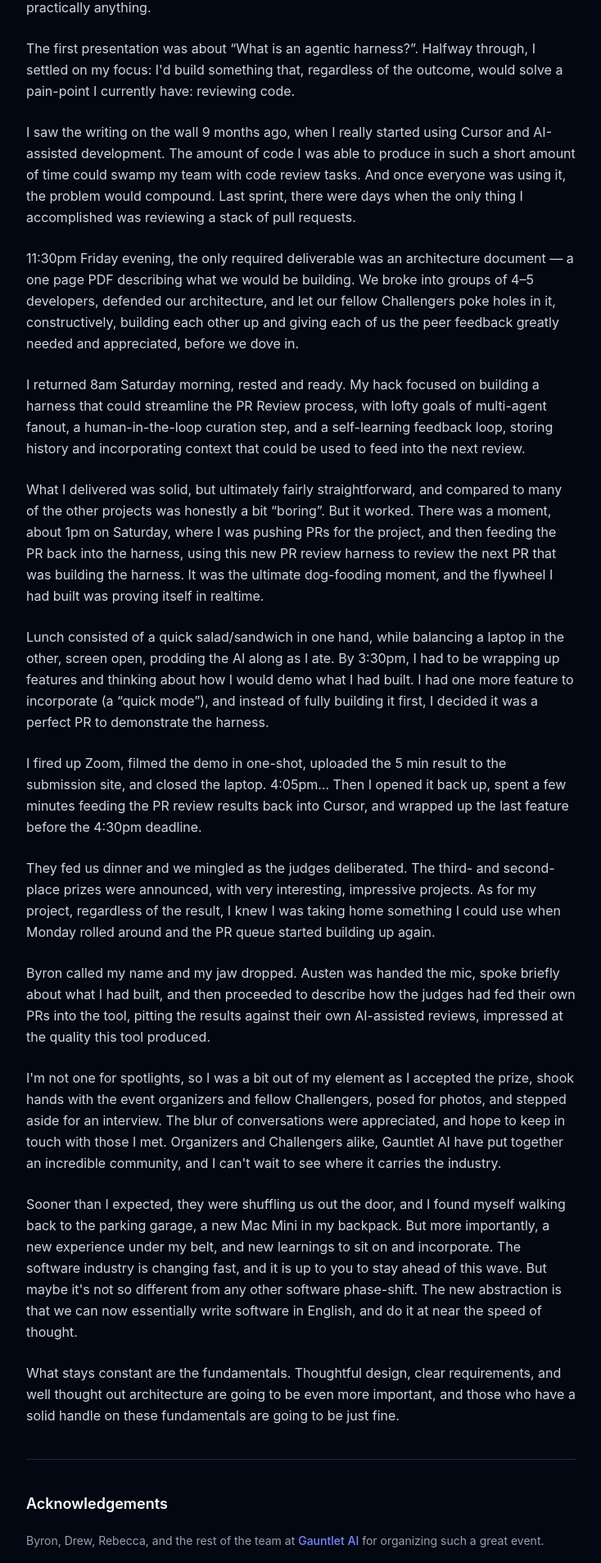
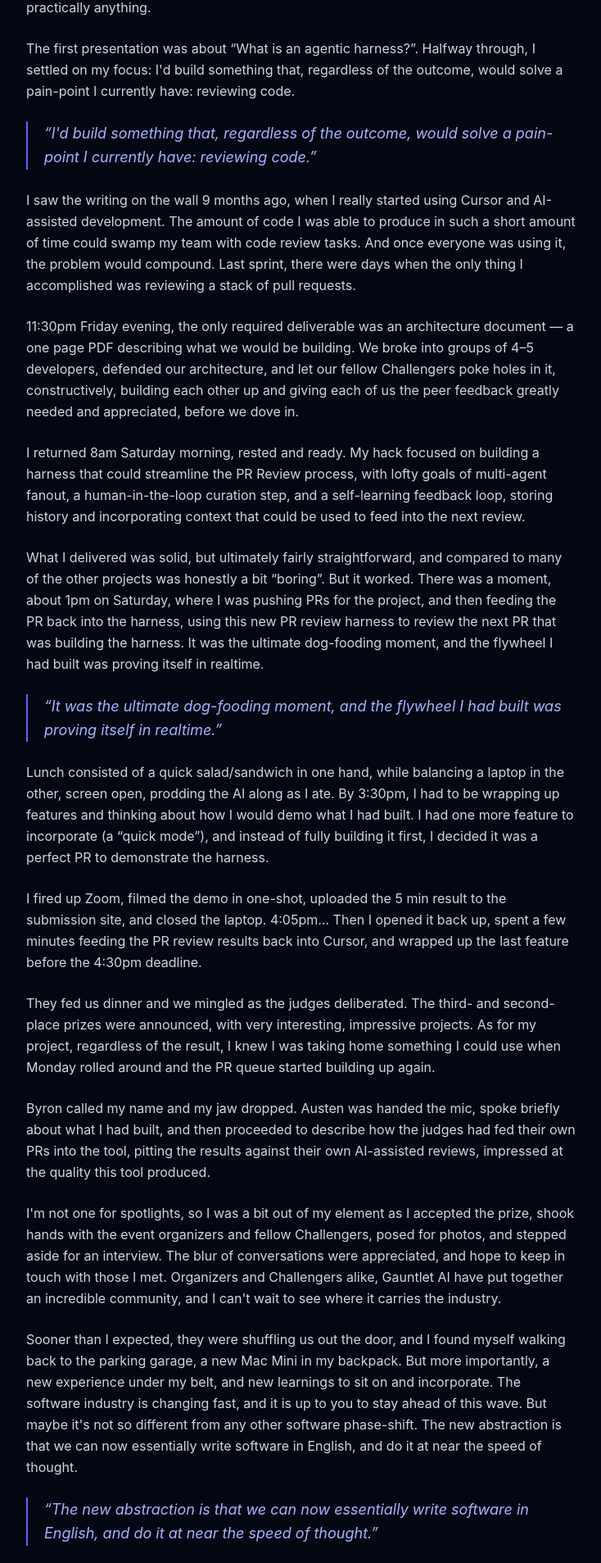
Before and after one commit to atharrison/gauntlet-harness, a Next.js app: page /blog in a window 1280 px wide. Shown: the part 971-2878 px from the top of the page at 82% size, without its empty margins (272-1006 px from the left). Built offline with nearby package versions, Linux system fonts and the light colour scheme.

Commit message:
block quotes

```diff
--- a/app/blog/page.tsx
+++ b/app/blog/page.tsx
@@ -77,6 +77,12 @@ export default function BlogPage() {
           build something that, regardless of the outcome, would solve a
           pain-point I currently have: reviewing code.
         </p>
+        <blockquote className="border-l-2 border-indigo-500 pl-5 my-6">
+          <p className="text-lg italic text-indigo-300 leading-relaxed">
+            &ldquo;I&apos;d build something that, regardless of the outcome, would
+            solve a pain-point I currently have: reviewing code.&rdquo;
+          </p>
+        </blockquote>
         <p>
           I saw the writing on the wall 9 months ago, when I really started
           using Cursor and AI-assisted development. The amount of code I was
@@ -110,6 +116,12 @@ export default function BlogPage() {
           dog-fooding moment, and the flywheel I had built was proving itself in
           realtime.
         </p>
+        <blockquote className="border-l-2 border-indigo-500 pl-5 my-6">
+          <p className="text-lg italic text-indigo-300 leading-relaxed">
+            &ldquo;It was the ultimate dog-fooding moment, and the flywheel I had
+            built was proving itself in realtime.&rdquo;
+          </p>
+        </blockquote>
         <p>
           Lunch consisted of a quick salad/sandwich in one hand, while balancing
           a laptop in the other, screen open, prodding the AI along as I ate. By
@@ -158,6 +170,12 @@ export default function BlogPage() {
           The new abstraction is that we can now essentially write software in
           English, and do it at near the speed of thought.
         </p>
+        <blockquote className="border-l-2 border-indigo-500 pl-5 my-6">
+          <p className="text-lg italic text-indigo-300 leading-relaxed">
+            &ldquo;The new abstraction is that we can now essentially write
+            software in English, and do it at near the speed of thought.&rdquo;
+          </p>
+        </blockquote>
         <p>
           What stays constant are the fundamentals. Thoughtful design, clear
           requirements, and well thought out architecture are going to be even
```
